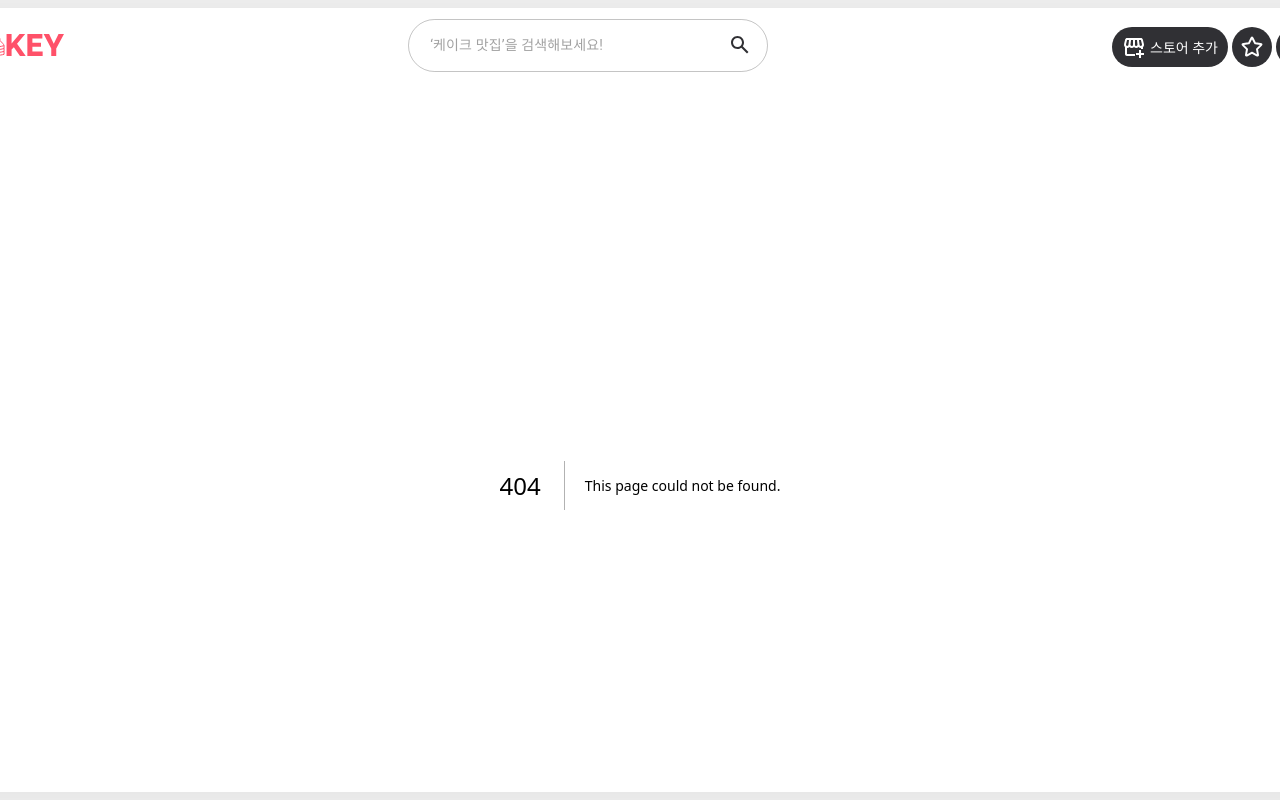
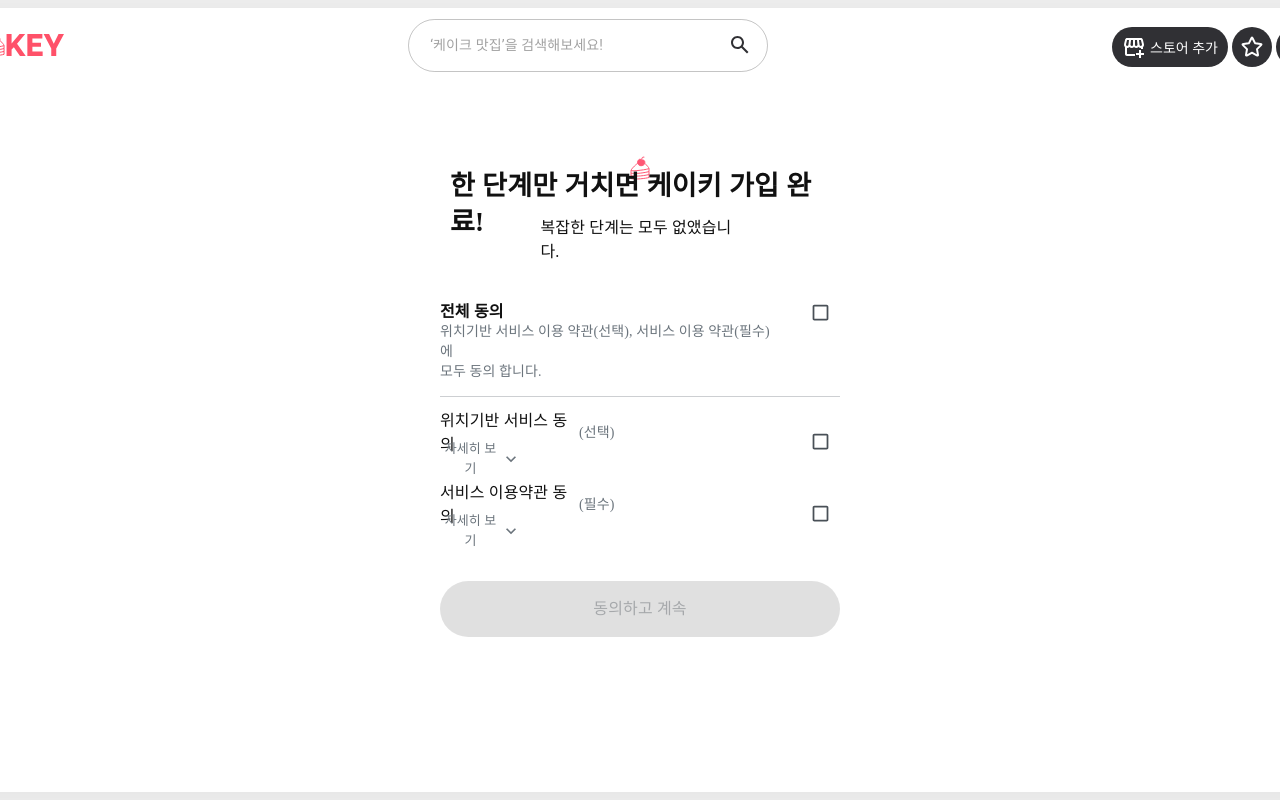
Before and after one commit to cakey-strawberry/cakey-desktop, a Next.js app: page /privacy-terms-sign-up in a window 1280 px wide. Before the commit this address had no page. Built offline with nearby package versions, Linux system fonts and the light colour scheme.

Commit message:
feat: add layout for privacy-terms-sign-up page component

```diff
--- a/src/components/Auth/NeedSignUpModal/NeedSignUpModal.tsx
+++ b/src/components/Auth/NeedSignUpModal/NeedSignUpModal.tsx
@@ -24,7 +24,7 @@
 
   function handleSocialLoginButtonClick() {
     onCloseButtonClick();
-    router.push('/privacy-terms-signup');
+    router.push('/privacy-terms-sign-up');
   }
 
   return (
--- /dev/null
+++ b/src/pages/privacy-terms-sign-up.tsx
@@ -0,0 +1,237 @@
+import { useState, useEffect } from 'react';
+import Image from 'next/image';
+import { useRouter } from 'next/navigation';
+import { useForm, useWatch } from 'react-hook-form';
+import { Box, Typography, Divider } from '@mui/material';
+
+import { Terms } from '@/components/Auth/Terms';
+import { NextButton } from '@/components/Auth/NextButton';
+import { Checkbox } from '@/common/components/Checkbox';
+import LogoCakeIcon from '@/common/assets/icons/logo-cake.svg';
+
+export type FormValues = {
+  locationConsent: boolean,
+  serviceConsent: boolean,
+}
+
+export default function PrivacyTermsSignUp() {
+  const [isAllConsentChecked, setIsAllConsentChecked] = useState(false);
+  const {
+    handleSubmit,
+    control,
+    setValue,
+    formState: { isValid },
+  } = useForm<FormValues>({
+    mode: 'onChange',
+    defaultValues: {
+      locationConsent: false,
+      serviceConsent: false,
+    },
+  });
+  const consentValues = useWatch<FormValues>({
+    control,
+    defaultValue: {
+      locationConsent: false,
+      serviceConsent: false,
+    },
+  });
+  const router = useRouter();
+
+  useEffect(() => {
+    const isEveryConsentChecked = Object.values(consentValues)
+        .every((consent: boolean) => consent);
+
+    if (isEveryConsentChecked !== isAllConsentChecked) {
+      setIsAllConsentChecked(isEveryConsentChecked);
+    }
+  }, [consentValues, isAllConsentChecked]);
+
+  function handleAllConsentToggle(checked: boolean) {
+    const consentNames = [
+      ...Object.keys(consentValues),
+    ] as (keyof FormValues)[];
+
+    consentNames.forEach((name) => {
+      setValue(name, checked, { shouldValidate: true });
+    });
+  }
+
+  function onSubmit(formValues: FormValues) {
+    // TODO: form value 확인용. api 연결 시 해당 console.log는 제거하기
+    console.log(formValues);
+    router.push('/profile-sign-up');
+  }
+
+  return (
+    <>
+      <Box
+        id="wrapper"
+        sx={{
+          display: 'flex',
+          flexDirection: 'column',
+          alignItems: 'center',
+          padding: '0px',
+          gap: '40px',
+          position: 'absolute',
+          width: '400px',
+          left: '500px',
+          top: '148px',
+        }}
+      >
+        <Box
+          id="header"
+          sx={{
+            display: 'flex',
+            flexDirection: 'column',
+            alignItems: 'center',
+            padding: '0px',
+            gap: '6px',
+            width: '380px',
+            height: '96px',
+          }}
+        >
+          <Image src={LogoCakeIcon} alt="logo" width={24} height={24} />
+          <Typography
+            sx={{
+              width: '380px',
+              height: '36px',
+              fontFamily: 'Pretendard',
+              fontWeight: 700,
+              fontSize: '27px',
+              lineHeight: '36px',
+              display: 'flex',
+              alignItems: 'center',
+              color: '#111111',
+            }}
+          >
+            한 단계만 거치면 케이키 가입 완료!
+          </Typography>
+          <Typography
+            sx={{
+              width: '199px',
+              height: '24px',
+              fontFamily: 'Pretendard',
+              fontWeight: 500,
+              fontSize: '16px',
+              lineHeight: '24px',
+              display: 'flex',
+              alignItems: 'center',
+              letterSpacing: '0.15px',
+              color: '#111111',
+            }}
+          >
+            복잡한 단계는 모두 없앴습니다.
+          </Typography>
+        </Box>
+        <Box id="content">
+          <form onSubmit={handleSubmit(onSubmit)}>
+            <Box
+              id="all-terms-wrapper"
+              sx={{
+                display: 'flex',
+                flexDirection: 'column',
+                alignItems: 'flex-start',
+                padding: '0px',
+                width: '400px',
+                height: '80px',
+              }}
+            >
+              <Box
+                id="all-terms-title"
+                sx={{
+                  display: 'flex',
+                  flexDirection: 'row',
+                  alignItems: 'center',
+                  padding: '0px',
+                  gap: '8px',
+                  width: '400px',
+                  height: '40px',
+                }}
+              >
+                <Typography
+                  sx={{
+                    width: '352px',
+                    height: '24px',
+                    fontFamily: 'Pretendard',
+                    fontWeight: '700',
+                    fontSize: '16px',
+                    lineHeight: '24px',
+                    display: 'flex',
+                    alignItems: 'center',
+                    letterSpacing: '0.15px',
+                    color: '#111111',
+                  }}
+                >
+                  전체 동의
+                </Typography>
+                <Checkbox
+                  name="allConsent"
+                  checked={isAllConsentChecked}
+                  onChange={
+                    (event) => handleAllConsentToggle(event.target.checked)
+                  }
+                  sx={{
+                    padding: '0px',
+                    width: '40px',
+                    height: '40px',
+                  }}
+                />
+              </Box>
+              <Typography
+                sx={{
+                  width: '330px',
+                  height: '40px',
+                  fontFamily: 'Pretendard',
+                  fontWeight: '500',
+                  fontSize: '14px',
+                  lineHeight: '20px',
+                  display: 'flex',
+                  alignItems: 'center',
+                  letterSpacing: '0.1px',
+                  color: '#6C757D',
+                }}
+              >
+                위치기반 서비스 이용 약관(선택), 서비스 이용 약관(필수)에 <br />
+                모두 동의 합니다.
+              </Typography>
+            </Box>
+
+            <Divider
+              sx={{
+                bgcolor: '#E9ECEF',
+                margin: '24px 0',
+              }}
+            />
+
+            <Box
+              id="terms-list-container"
+              sx={{
+                display: 'flex',
+                flexDirection: 'column',
+                alignItems: 'flex-start',
+                padding: '0px',
+                gap: '24px',
+                width: '400px',
+                marginBottom: '40px',
+              }}
+            >
+              <Terms
+                name="locationConsent"
+                title="위치기반 서비스 동의"
+                isRequired={false}
+                control={control}
+              />
+              <Terms
+                name="serviceConsent"
+                title="서비스 이용약관 동의"
+                isRequired={true}
+                control={control}
+              />
+            </Box>
+            <NextButton type="submit" text="동의하고 계속" disabled={!isValid} />
+          </form>
+        </Box>
+      </Box>
+    </>
+  );
+}
```
Also changed, not shown: src/pages/privacy-terms-signup.tsx (deleted, +0 -43 lines).
